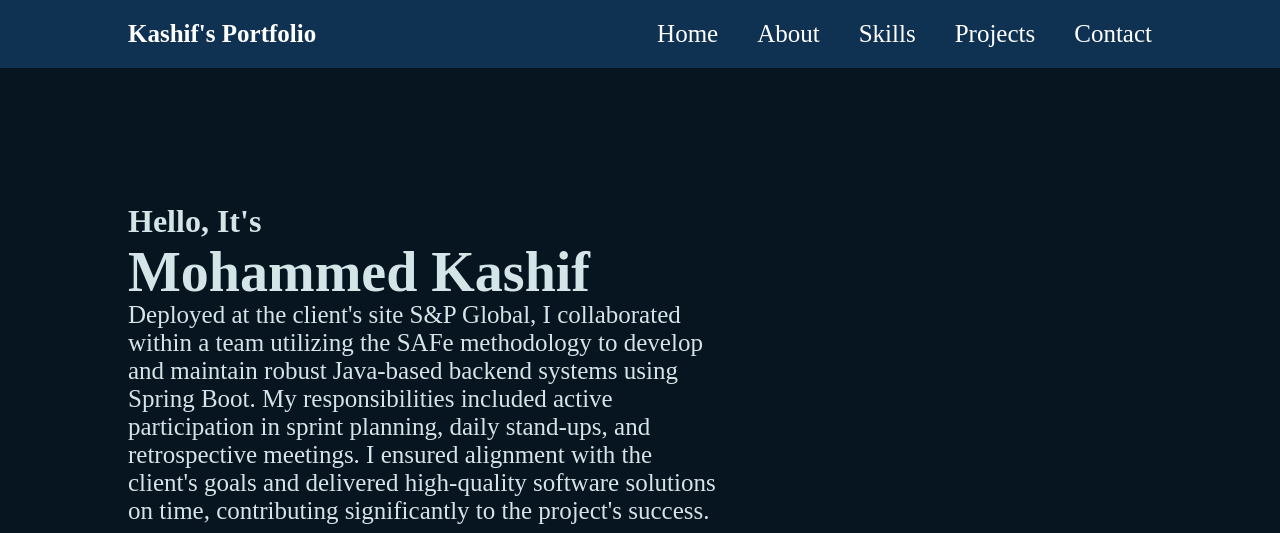
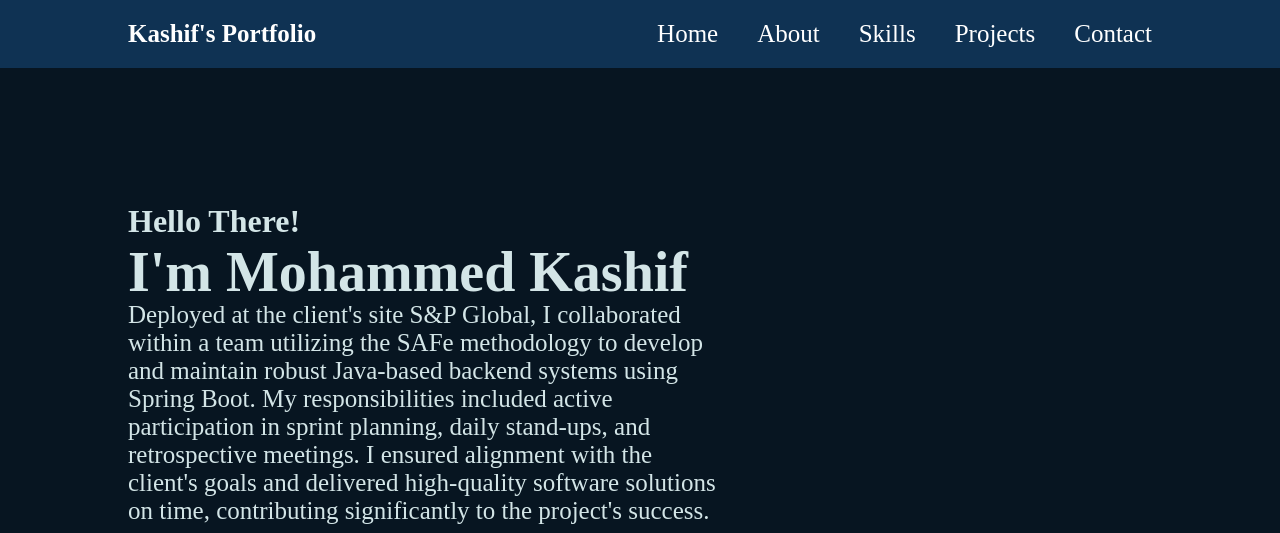
Before and after one commit to Kashif8378/Kashif-Portfolio, a plain HTML site: page index.html in a window 1280 px wide. Shown: the top 533 px of the page. Drawn offline with nearby package versions, Linux system fonts and the light colour scheme.

Commit message:
First commit of my portfolio using html and css

```diff
--- a/index.html
+++ b/index.html
@@ -23,8 +23,8 @@
     </header>
     <section class="home" id="home">
         <div class="home-content">
-            <h3>Hello, It's </h3>
-            <h1>Mohammed Kashif</h1>
+            <h3>Hello There!</h3>
+            <h1>I'm Mohammed Kashif</h1>
             <p>
                 Deployed at the client's site S&P Global, I collaborated within a team utilizing the SAFe methodology to develop and maintain robust Java-based backend systems using Spring Boot. My responsibilities included active participation in sprint planning, daily
                 stand-ups, and retrospective meetings. I ensured alignment with the client's goals and delivered high-quality software solutions on time, contributing significantly to the project's success.
```
